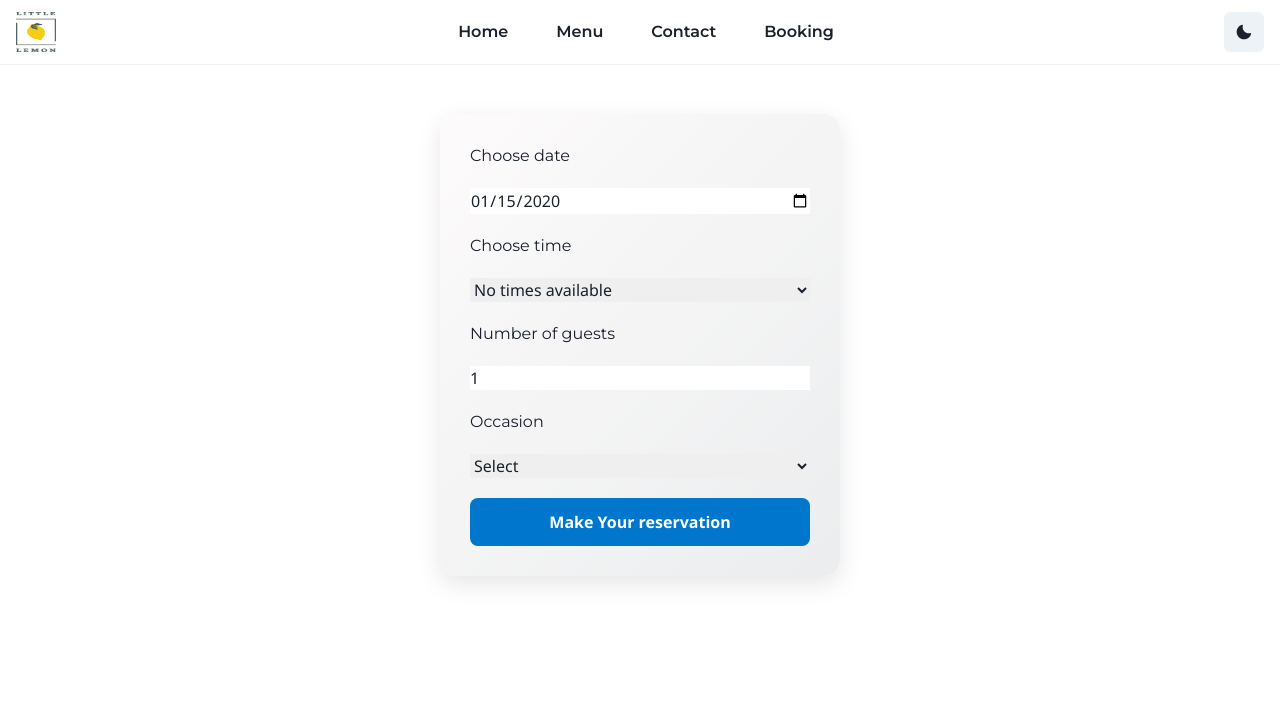
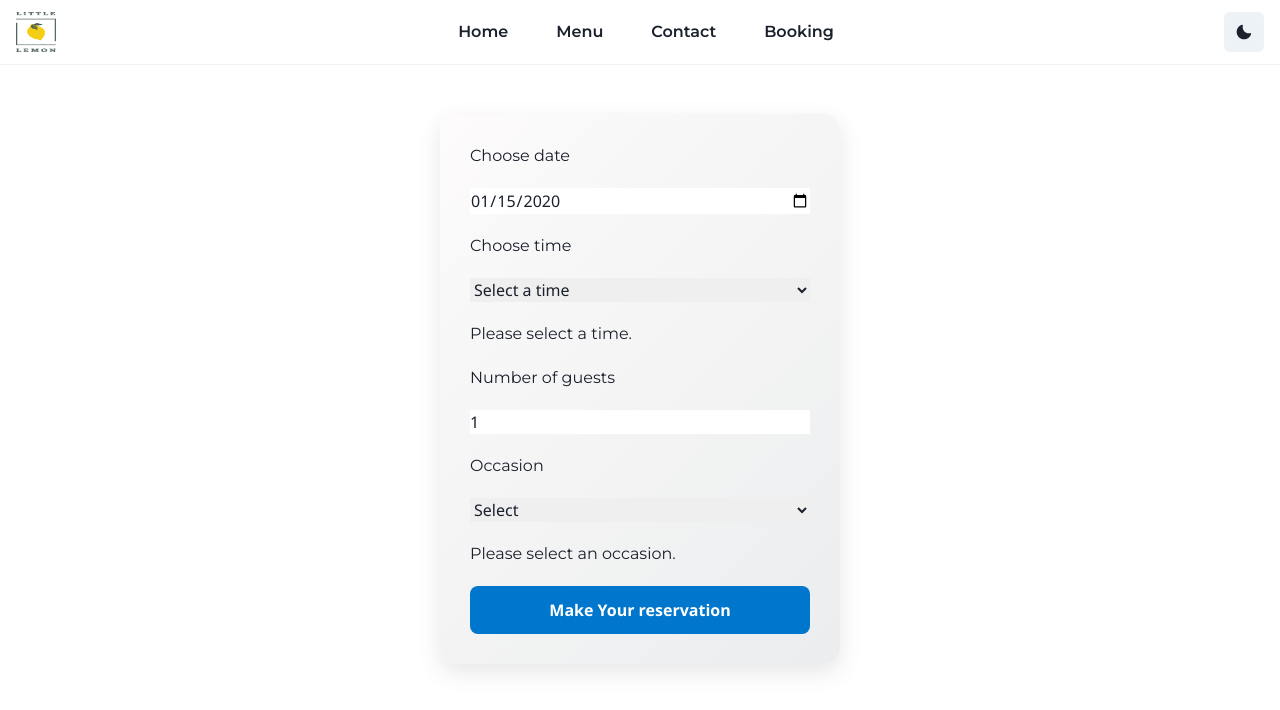
Before and after one commit to sorisk3-git/little-lemon, a React (Create React App) app: page /booking in a window 1280 px wide. Both pictures are taken after typing "2020-01-15" into the empty fields and a click on the input "Make Your reservation". Shown: the top 710 px of the page. Built offline with nearby package versions, Linux system fonts and the light colour scheme.

Commit message:
latest project submission

```diff
--- a/src/App.css
+++ b/src/App.css
@@ -54,4 +54,12 @@
     font-size: 15px;
     padding: 12px;
   }
+
+  .error {
+  color: red;
+  font-size: 0.9em;
+  margin-top: 4px;
+  display: block;
 }
+
+}
--- a/src/components/BookingForm.js
+++ b/src/components/BookingForm.js
@@ -1,3 +1,5 @@
+/* global submitAPI */
+
 import React, { useState } from 'react';
 
 function BookingForm({ availableTimes = [], dispatch }) {
@@ -6,19 +8,42 @@ function BookingForm({ availableTimes = [], dispatch }) {
   const [guests, setGuests] = useState(1);
   const [occasion, setOccasion] = useState('');
 
+  const [errors, setErrors] = useState({});
+
+  const validateForm = () => {
+    const newErrors = {};
+
+    if (!date) newErrors.date = 'Please select a date.';
+    if (!time) newErrors.time = 'Please select a time.';
+    if (guests < 1 || guests > 10) newErrors.guests = 'Guests must be between 1 and 10.';
+    if (!occasion) newErrors.occasion = 'Please select an occasion.';
+
+    setErrors(newErrors);
+    return Object.keys(newErrors).length === 0;
+  };
+
   const handleDateChange = (e) => {
     const selectedDate = e.target.value;
     setDate(selectedDate);
     if (dispatch) {
-      dispatch(selectedDate); // Safely dispatch if available
+      dispatch(selectedDate);
     }
   };
 
   const handleSubmit = (e) => {
     e.preventDefault();
+    if (!validateForm()) return;
+
     const formData = { date, time, guests, occasion };
     console.log('Form submitted:', formData);
-    // Future: send formData to an API
+
+    const success = submitAPI(formData);
+    if (success) {
+      alert('Reservation submitted successfully!');
+      // Optionally reset form here
+    } else {
+      alert('Submission failed. Please try again.');
+    }
   };
 
   return (
@@ -30,6 +55,7 @@ function BookingForm({ availableTimes = [], dispatch }) {
         value={date}
         onChange={handleDateChange}
       />
+      {errors.date && <span className="error">{errors.date}</span>}
 
       <label htmlFor="res-time">Choose time</label>
       <select
@@ -37,16 +63,14 @@ function BookingForm({ availableTimes = [], dispatch }) {
         value={time}
         onChange={(e) => setTime(e.target.value)}
       >
-        {availableTimes.length > 0 ? (
-          availableTimes.map((t) => (
-            <option key={t} value={t}>
-              {t}
-            </option>
-          ))
-        ) : (
-          <option value="">No times available</option>
-        )}
+        <option value="">Select a time</option>
+        {availableTimes.map((t) => (
+          <option key={t} value={t}>
+            {t}
+          </option>
+        ))}
       </select>
+      {errors.time && <span className="error">{errors.time}</span>}
 
       <label htmlFor="guests">Number of guests</label>
       <input
@@ -58,6 +82,7 @@ function BookingForm({ availableTimes = [], dispatch }) {
         value={guests}
         onChange={(e) => setGuests(Number(e.target.value))}
       />
+      {errors.guests && <span className="error">{errors.guests}</span>}
 
       <label htmlFor="occasion">Occasion</label>
       <select
@@ -69,6 +94,7 @@ function BookingForm({ availableTimes = [], dispatch }) {
         <option value="Birthday">Birthday</option>
         <option value="Anniversary">Anniversary</option>
       </select>
+      {errors.occasion && <span className="error">{errors.occasion}</span>}
 
       <input type="submit" value="Make Your reservation" />
     </form>
```
